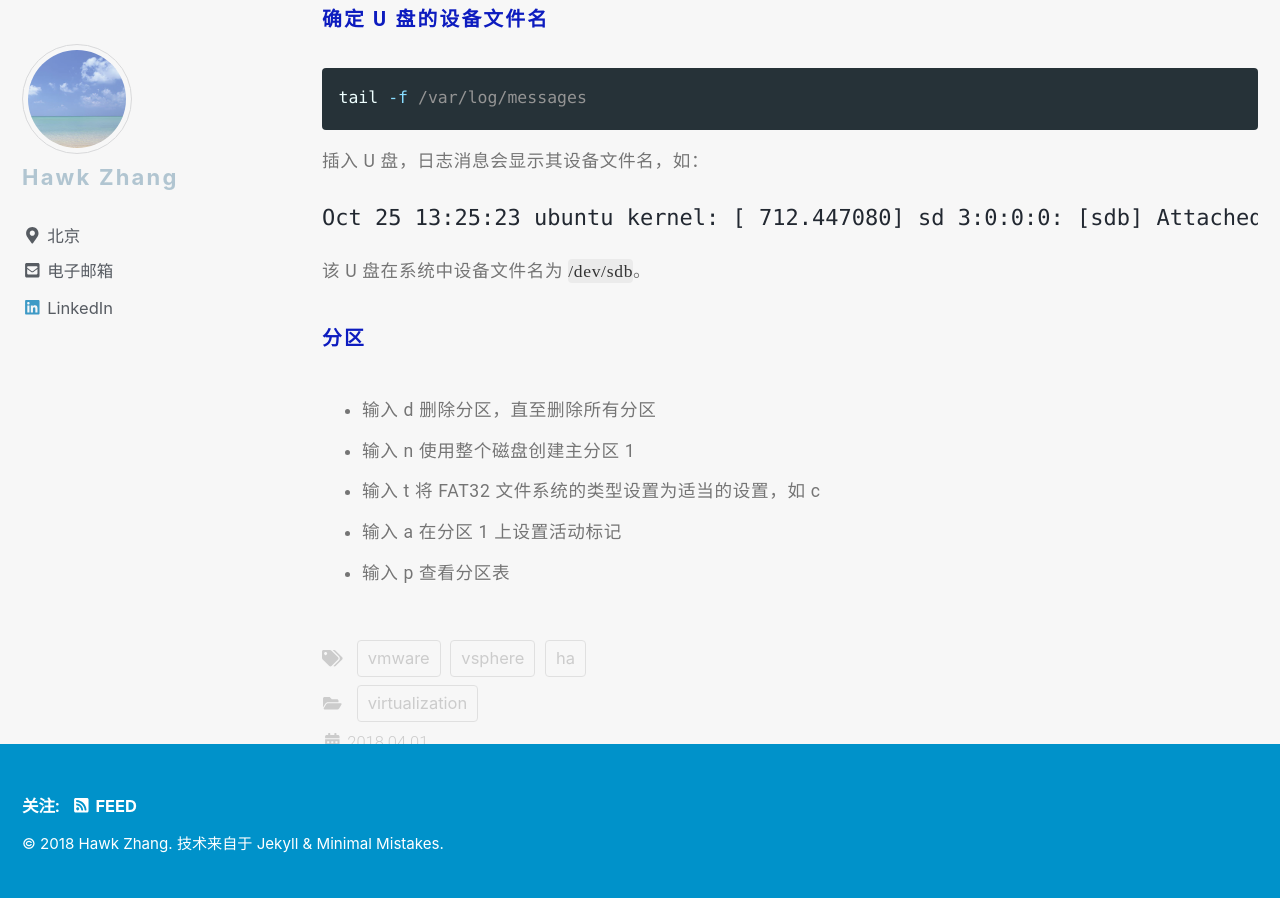
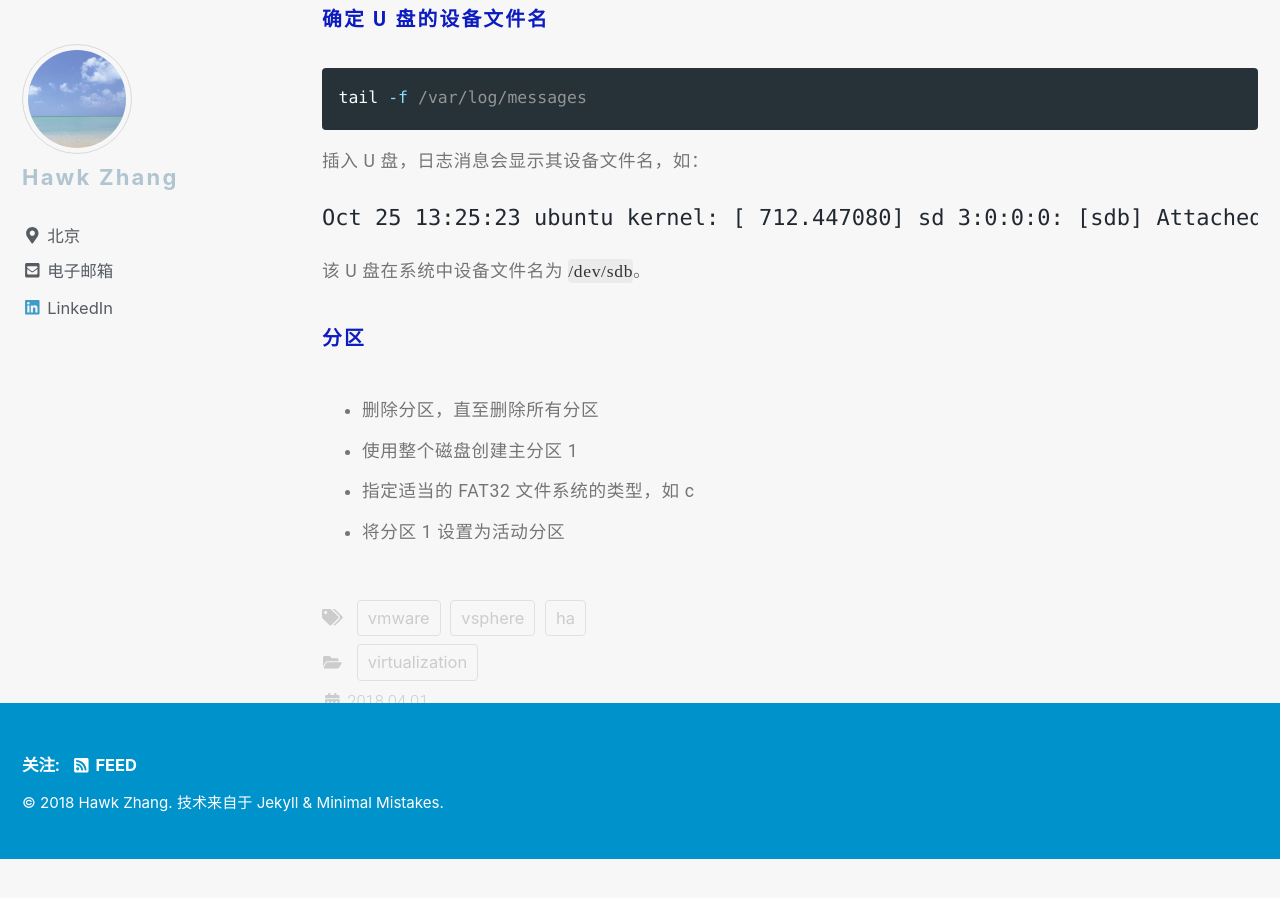
Before and after one commit to narru888/linotes_note, a Jekyll site: the page built from _posts/virtualizaion/2018-04-01-vsphere.setup.md, in a window 1280 px wide and 900 px high, scrolled down 11121 px. Built offline with Jekyll 4.4.1, drawn with Linux system fonts in a browser that asks for light colours; nearby versions of some CDN libraries; a script that is not in the unit is left out; after the commit the page ends 11980 px from its top, so only the background shows below that.

Commit message:
update on 2018-11-28 14:39:01 CST

```diff
--- a/_posts/virtualizaion/2018-04-01-vsphere.setup.md
+++ b/_posts/virtualizaion/2018-04-01-vsphere.setup.md
@@ -324,8 +324,7 @@ Oct 25 13:25:23 ubuntu kernel: [ 712.447080] sd 3:0:0:0: [sdb] Attached SCSI rem
 
 ##### 分区
 
-* 输入 d 删除分区，直至删除所有分区
-* 输入 n 使用整个磁盘创建主分区 1
-* 输入 t 将 FAT32 文件系统的类型设置为适当的设置，如 c
-* 输入 a 在分区 1 上设置活动标记
-* 输入 p 查看分区表
+* 删除分区，直至删除所有分区
+* 使用整个磁盘创建主分区 1
+* 指定适当的 FAT32 文件系统的类型，如 c
+* 将分区 1 设置为活动分区
```
